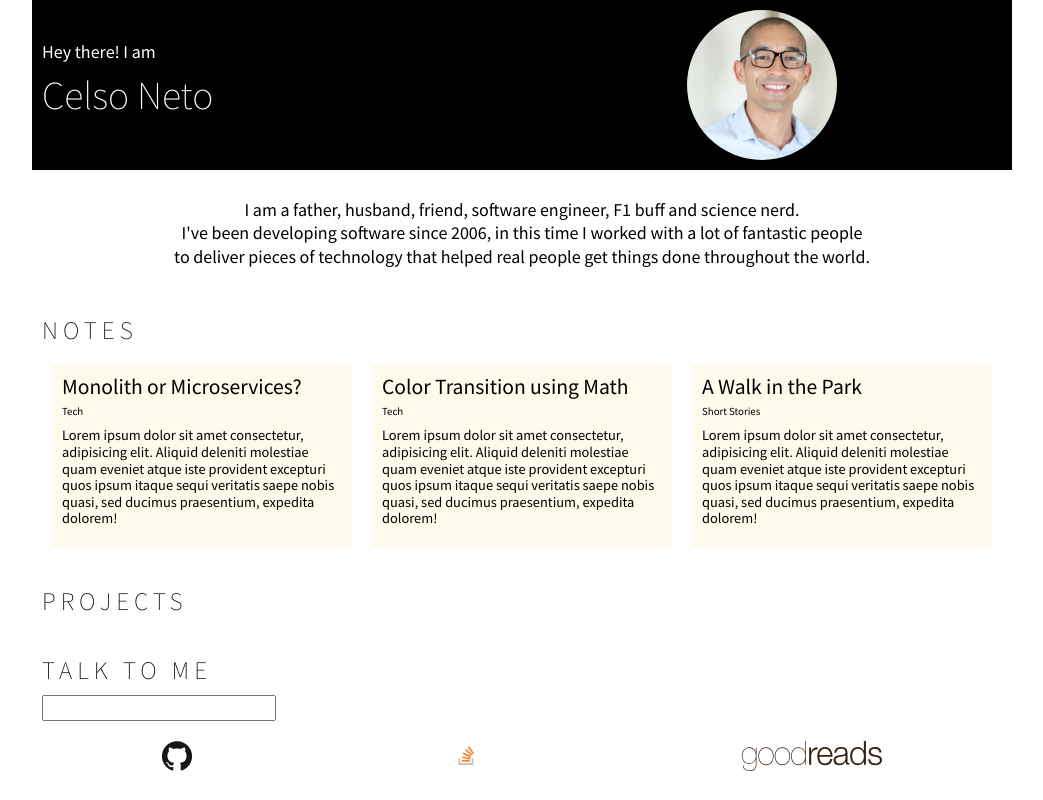
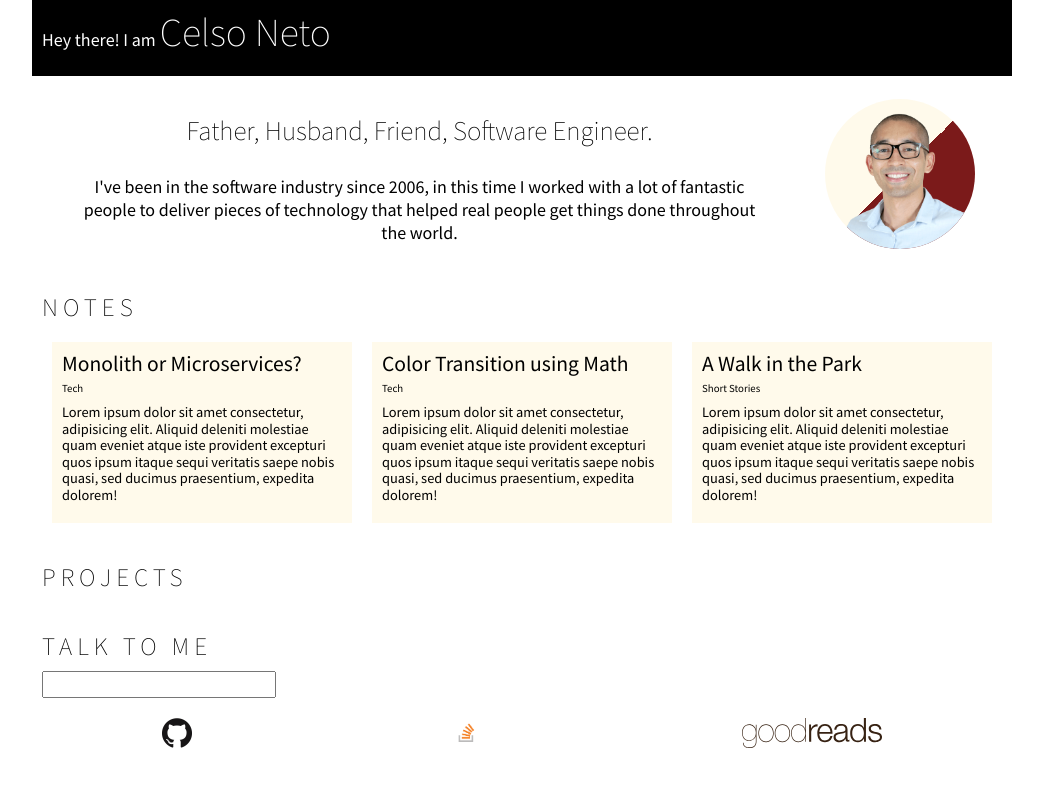
Before and after one commit to celsopalmeiraneto/personal-website, a Next.js app: page / in a window 1280 px wide. Shown: the whole page, without its empty margins (118-1161 px from the left). Built offline with nearby package versions, Linux system fonts and the light colour scheme.

Commit message:
feat: changes copy and header layout

```diff
--- a/src/pages/_app.scss
+++ b/src/pages/_app.scss
@@ -19,6 +19,8 @@
   --background-color: white;
   --foreground-color: black;
   --border-color: var(--pantone-moondrop-grapes);
+
+  --margin-default: 10px;
 }
 
 body {
--- a/src/pages/index.module.scss
+++ b/src/pages/index.module.scss
@@ -4,44 +4,52 @@
 }
 
 header#header {
-  display: grid;
   color: white;
-  grid-template: "name portrait" auto / 1fr 1fr;
   background-color: black;
 
-  .portrait {
-    display: flex;
-    justify-content: center;
+  display: flex;
+  flex-direction: row;
+  align-items: baseline;
 
-    img {
-      height: 150px;
-      border-radius: 50%;
-    }
+  p {
+    margin: 0 4px 10px 0;
   }
 
-  .name {
-    display: flex;
-    flex-direction: column;
-    justify-content: center;
-
-    p {
-      margin: 0 0 10px 0;
-    }
-
-    h1 {
-      margin: 0 0 10px 0;
-    }
+  h1 {
+    margin: 0 0 10px 0;
   }
 }
 
 section.bio {
+  align-items: center;
   display: flex;
-  justify-content: center;
+  flex-wrap: wrap-reverse;
+  justify-content: space-around;
 
+  p:first-of-type {
+    font-weight: 200;
+    font-size: 1.5em;
+  }
   p {
     line-height: 1.3em;
     max-width: 700px;
     text-align: center;
+  }
+
+  .portrait {
+    background: linear-gradient(315deg, #7b1a1a 50%, #fffaeb 50%);
+    border-radius: 50%;
+    display: flex;
+    height: 150px;
+    overflow: hidden;
+    justify-content: end;
+    width: 150px;
+
+    img {
+      border-end-start-radius: 7%;
+      height: 200px;
+      transform: scaleX(-1) translateX(-2px) translateY(3px);
+    }
   }
 }
 
@@ -79,7 +87,7 @@ section.notes {
 
   span.category {
     font-size: 0.6em;
-    margin: 0 0 10px 0;
+    margin: 0 0 var(--margin-default) 0;
   }
 
   .text {
--- a/src/pages/index.tsx
+++ b/src/pages/index.tsx
@@ -4,23 +4,21 @@ const Home = () => {
   return (
     <div className={styles.mainContainer}>
       <header id={styles.header}>
-        <div className={styles.name}>
-          <p>Hey there! I am</p>
-          <h1>Celso Neto</h1>
+        <p>Hey there! I am</p>
+        <h1>Celso Neto</h1>
+      </header>
+      <section className={styles.bio}>
+        <div>
+          <p>Father, Husband, Friend, Software Engineer.</p>
+          <p>
+            I've been in the software industry since 2006, in this time I worked
+            with a lot of fantastic people to deliver pieces of technology that
+            helped real people get things done throughout the world.
+          </p>
         </div>
         <div className={styles.portrait}>
-          <img src="img/celso.jpg" alt="Celso Neto's Portrait" />
+          <img src="img/celso.png" alt="Celso Neto's Portrait" />
         </div>
-      </header>
-      <section className={styles.bio}>
-        <p>
-          I am a father, husband, friend, software engineer, F1 buff and science
-          nerd.
-          <br />
-          I've been developing software since 2006, in this time I worked with a
-          lot of fantastic people to deliver pieces of technology that helped
-          real people get things done throughout the world.
-        </p>
       </section>
       <section className={styles.notes}>
         <h5 className="title">Notes</h5>
```
Also changed, not shown: public/img/celso.jpg (deleted), public/img/celso.png (added).
